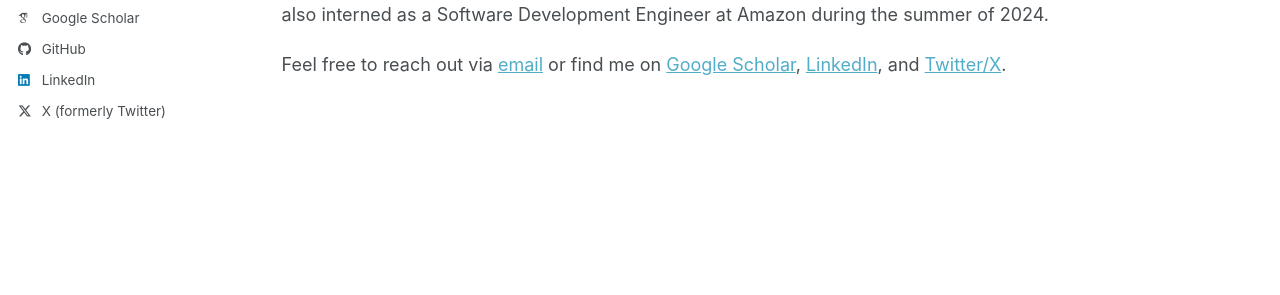
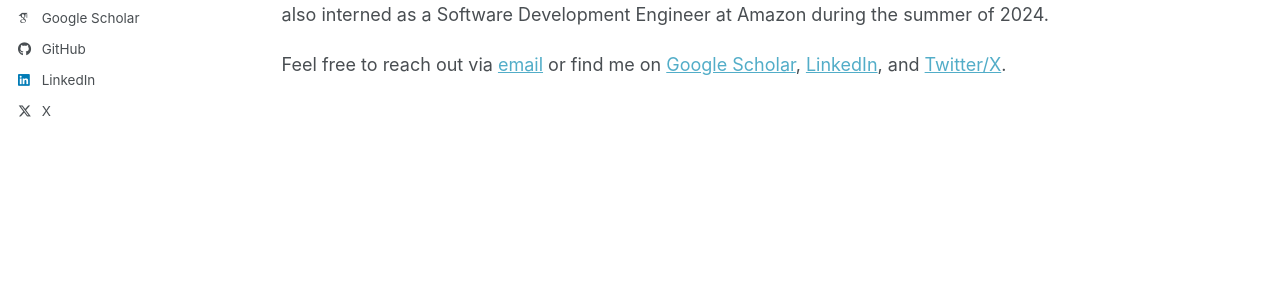
Before and after one commit to sdananya/sdananya.github.io, a Jekyll site: the page built from _pages/about.md, in a window 1280 px wide. Shown: the part 451-746 px from the top of the page. Built offline with Jekyll 4.4.1, drawn with Linux system fonts in a browser that asks for light colours; some web fonts are replaced; a script bundle is joined from its source files by our own code; library files that are not in the unit come from our copies.

Commit message:
Shorten sidebar X link label from "X (formerly Twitter)" to "X"
Co-Authored-By: Claude Opus 4.8 <noreply@anthropic.com>

```diff
--- a/_includes/author-profile.html
+++ b/_includes/author-profile.html
@@ -151,7 +151,7 @@
         <li><a href="https://{{ author.tumblr }}.tumblr.com"><i class="fab fa-fw fa-tumblr icon-pad-right" aria-hidden="true"></i>Tumblr</a></li>
       {% endif %}
       {% if author.twitter %}
-        <li><a href="https://twitter.com/{{ author.twitter }}"><i class="fab fa-fw fa-x-twitter icon-pad-right" aria-hidden="true"></i>X (formerly Twitter)</a></li>
+        <li><a href="https://twitter.com/{{ author.twitter }}"><i class="fab fa-fw fa-x-twitter icon-pad-right" aria-hidden="true"></i>X</a></li>
       {% endif %}
       {% if author.vine %}
         <li><a href="https://vine.co/u/{{ author.vine }}"><i class="fab fa-fw fa-vine icon-pad-right" aria-hidden="true"></i>Vine</a></li>
```
